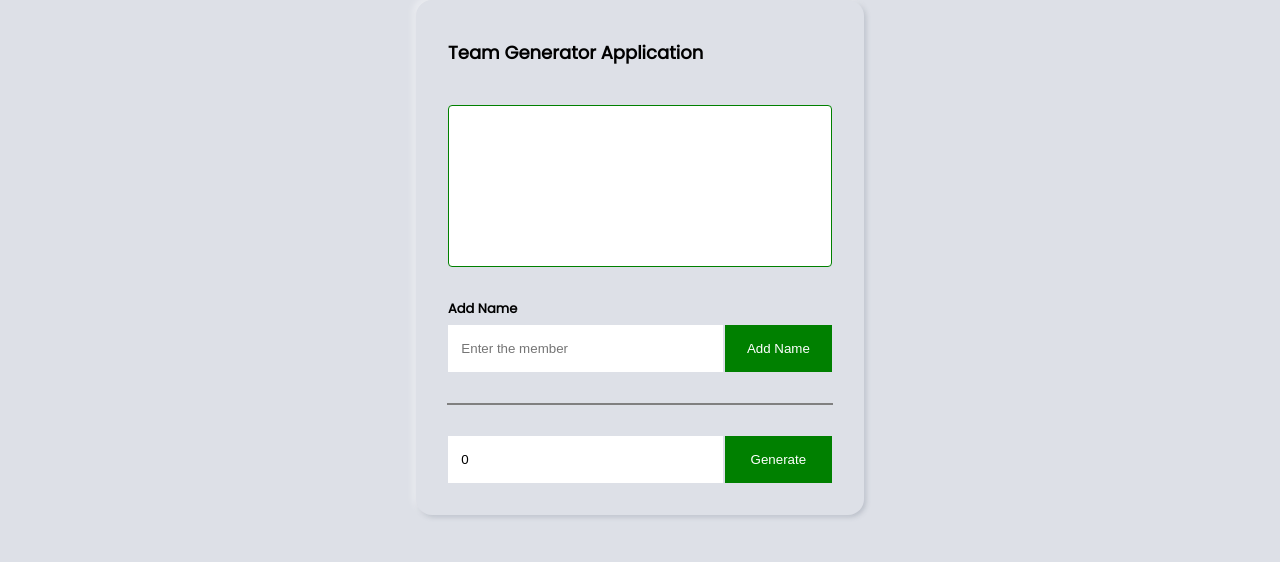
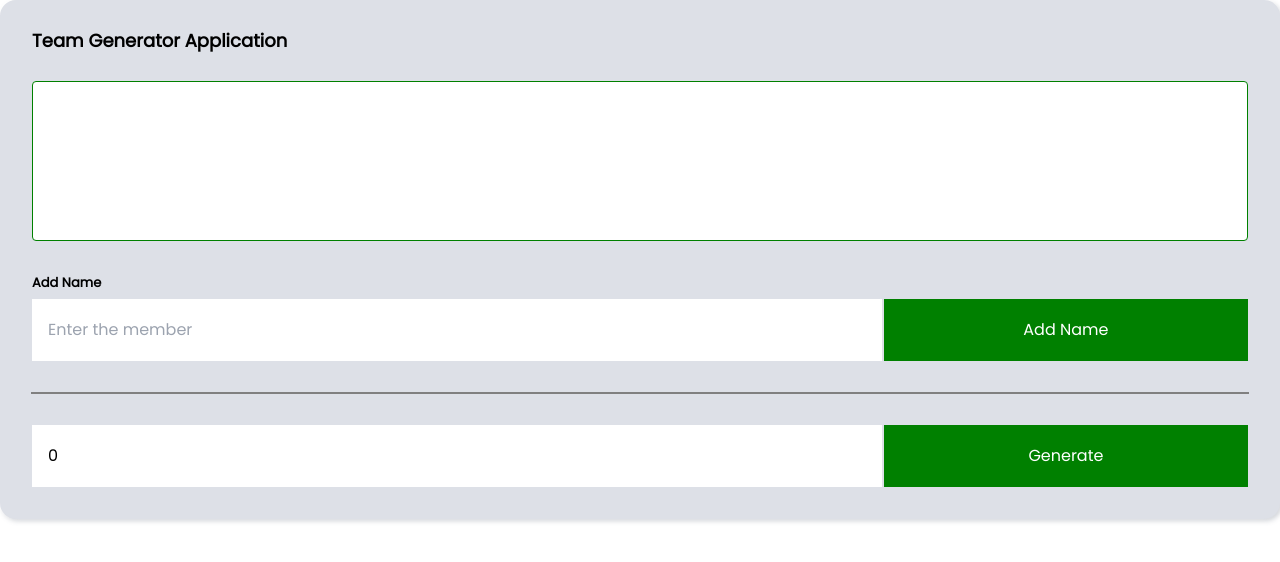
Before and after one commit to Manzi-Cedrick/health-friendly-pro-frontend, an Angular app: page / in a window 1280 px wide. Shown: the top 562 px of the page. Built offline with nearby package versions, Linux system fonts and the light colour scheme.

Commit message:
Initial config

```diff
--- a/src/styles.css
+++ b/src/styles.css
@@ -1,15 +1,11 @@
-/* You can add global styles to this file, and also import other style files */
 @import url('https://fonts.googleapis.com/css2?family=Poppins&display=swap');
+@tailwind base;
+@tailwind components;
+@tailwind utilities;
+
 body {
-    background: rgb(221,224,231);
-    margin: auto;
-    display:flex;
-    justify-content: center;
-    place-items: center;
+    margin: 0;
+    padding: 0%;
+    box-sizing: border-box;
     font-family: 'Poppins', sans-serif;
 }
-.app-container-all {
-    display: flex;
-    flex-direction: row;
-    gap: 2em 4em;
-}
```
